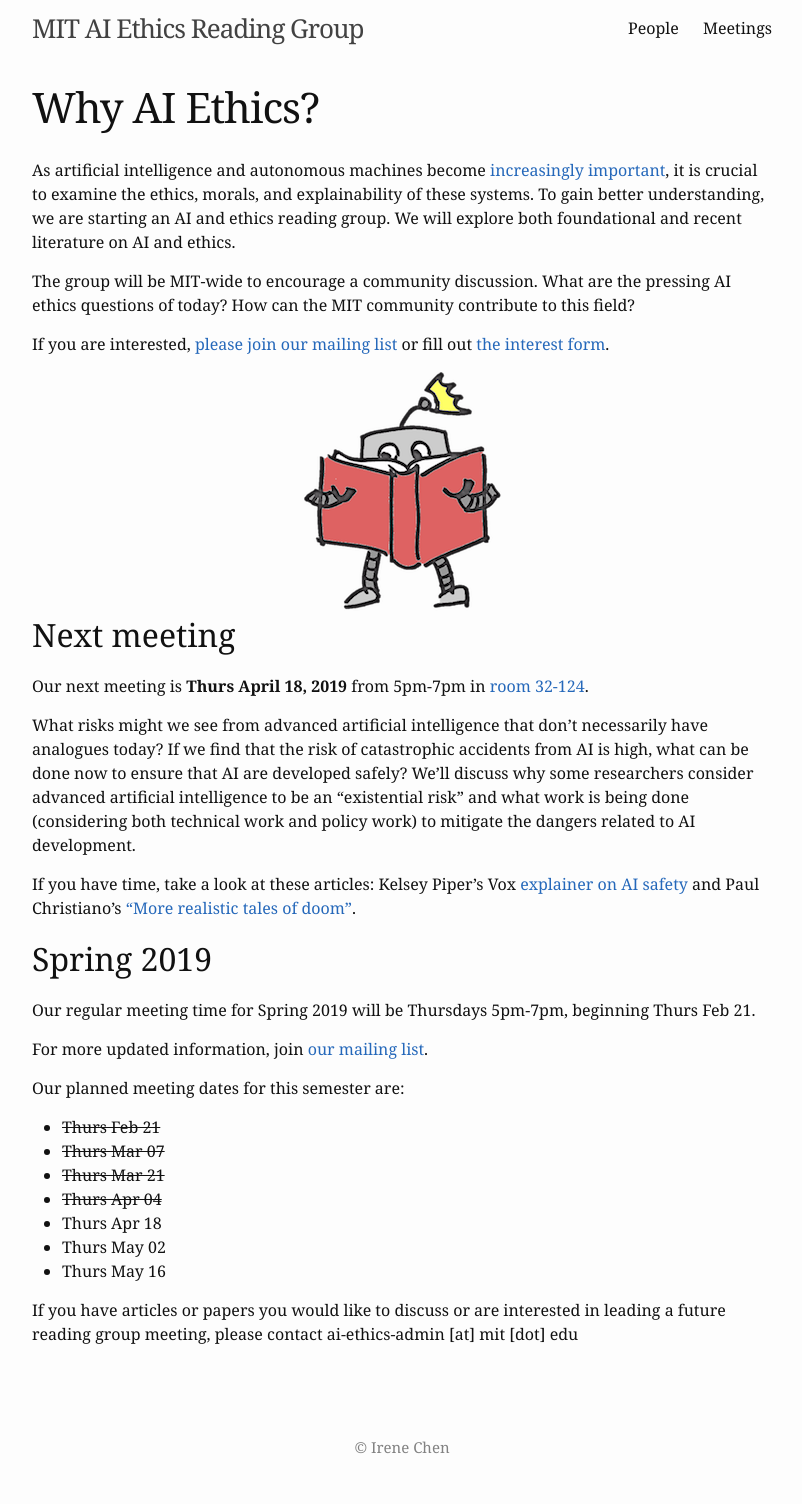
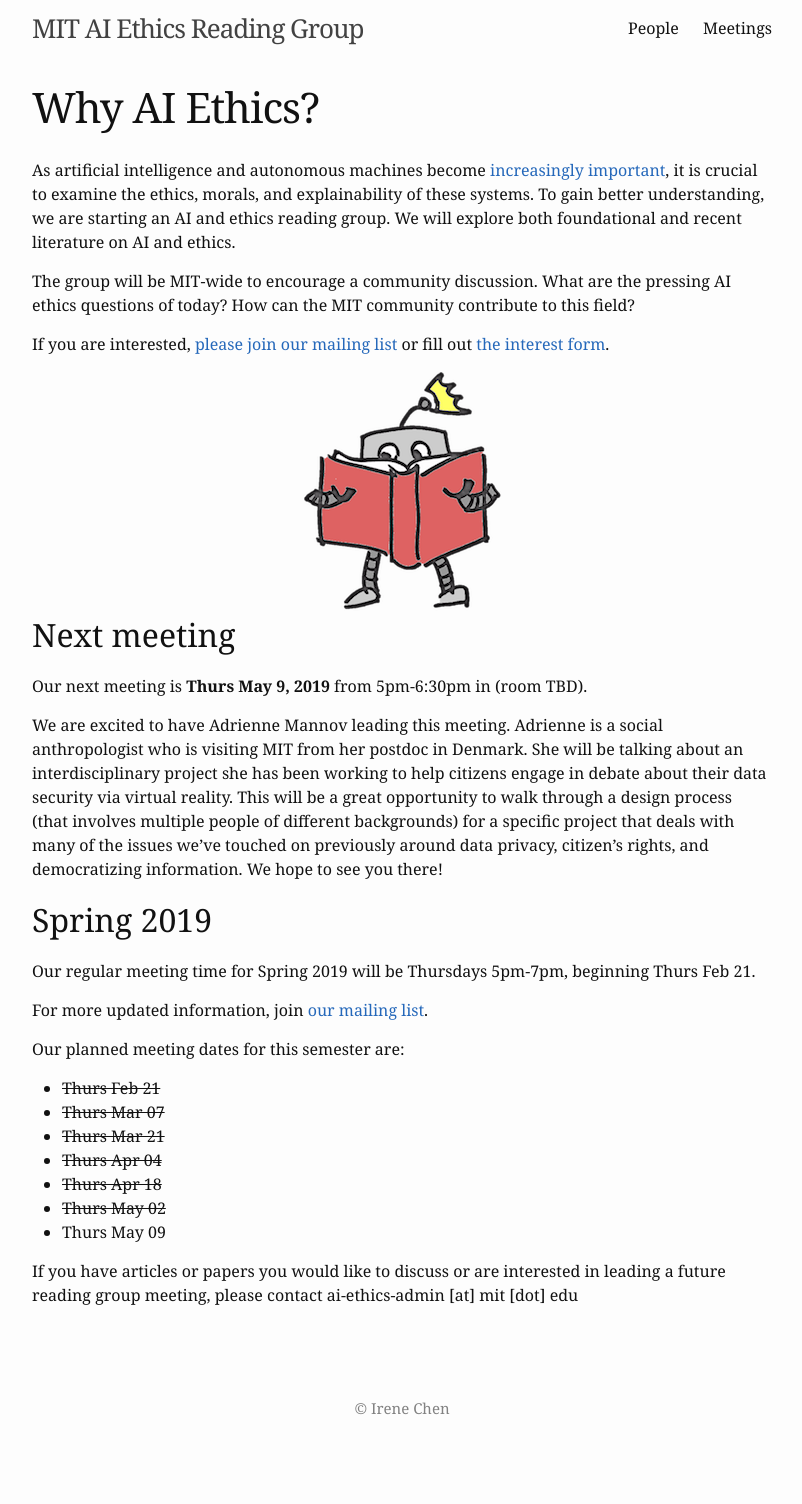
Before and after one commit to mitaiethics/mitaiethics.github.io, a Jekyll site: the page built from info.md, in a window 1280 px wide. Shown: the whole page, without its empty margins (238-1040 px from the left). Built offline with Jekyll 4.4.1, drawn with Linux system fonts in a browser that asks for light colours; after the commit the page ends 1465 px from its top, so only the background shows below that.

Commit message:
Update info.md

```diff
--- a/info.md
+++ b/info.md
@@ -18,11 +18,9 @@ If you are interested, [please join our mailing list](https://groups.mit.edu/web
 
 ## Next meeting
 
-Our next meeting is **Thurs April 18, 2019** from 5pm-7pm in [room 32-124](https://whereis.mit.edu/?go=32).
+Our next meeting is **Thurs May 9, 2019** from 5pm-6:30pm in (room TBD).
 
-What risks might we see from advanced artificial intelligence that don't necessarily have analogues today?  If we find that the risk of catastrophic accidents from AI is high, what can be done now to ensure that AI are developed safely?  We'll discuss why some researchers consider advanced artificial intelligence to be an "existential risk" and what work is being done (considering both technical work and policy work) to mitigate the dangers related to AI development.
-
-If you have time, take a look at these articles: Kelsey Piper's Vox [explainer on AI safety](https://www.vox.com/future-perfect/2018/12/21/18126576/ai-artificial-intelligence-machine-learning-safety-alignment) and Paul Christiano's ["More realistic tales of doom"](https://www.alignmentforum.org/posts/HBxe6wdjxK239zajf/more-realistic-tales-of-doom).
+We are excited to have Adrienne Mannov leading this meeting. Adrienne is a social anthropologist who is visiting MIT from her postdoc in Denmark. She will be talking about an interdisciplinary project she has been working to help citizens engage in debate about their data security via virtual reality. This will be a great opportunity to walk through a design process (that involves multiple people of different backgrounds) for a specific project that deals with many of the issues we've touched on previously around data privacy, citizen's rights, and democratizing information.  We hope to see you there!
 
 
 ## Spring 2019
@@ -36,8 +34,8 @@ Our planned meeting dates for this semester are:
  - ~~Thurs Mar 07~~
  - ~~Thurs Mar 21~~
  - ~~Thurs Apr 04~~
- - Thurs Apr 18
- - Thurs May 02
- - Thurs May 16
+ - ~~Thurs Apr 18~~
+ - ~~Thurs May 02~~
+ - Thurs May 09
 
 If you have articles or papers you would like to discuss or are interested in leading a future reading group meeting, please contact ai-ethics-admin [at] mit [dot] edu
```
